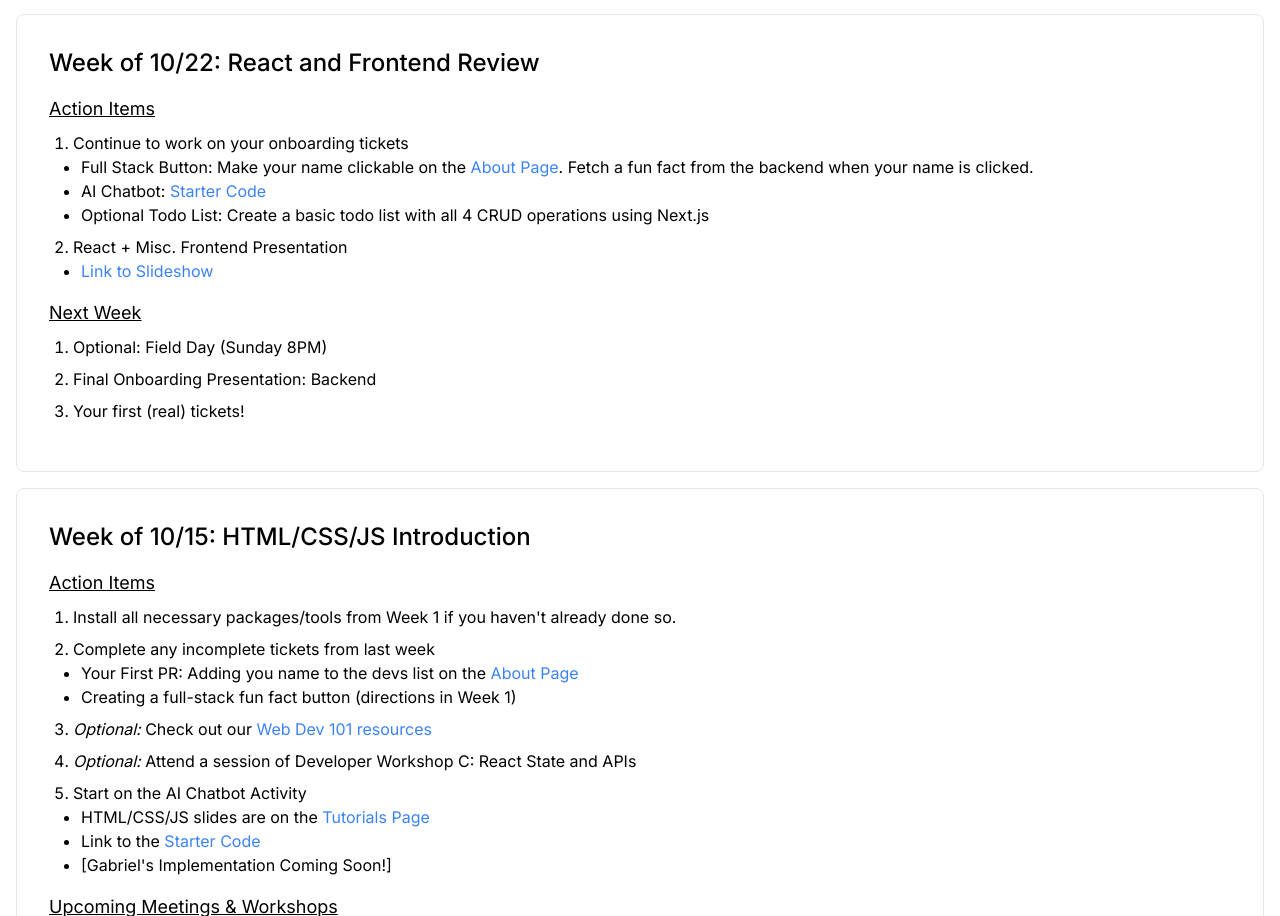
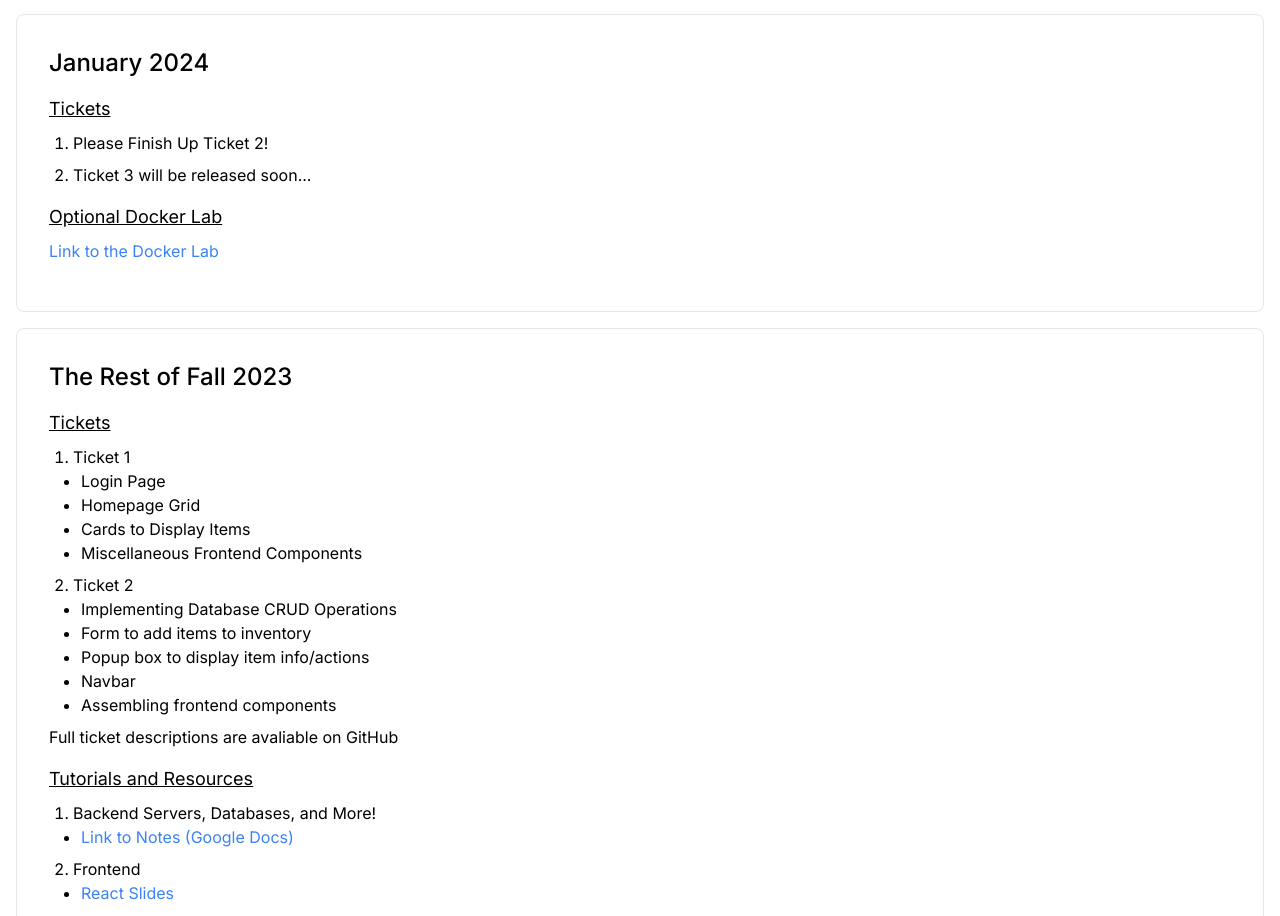
Before and after one commit to gabrielsessions/dfs-jumbocode, a Next.js app: page / in a window 1280 px wide. Shown: the part 556-1472 px from the top of the page. Built offline with nearby package versions, Linux system fonts and the light colour scheme.

Commit message:
Docker Compose

```diff
--- a/docker-compose.yml
+++ b/docker-compose.yml
@@ -1,10 +1,10 @@
 version: '3.8'
 services:
   frontend:
-    build: ./
+    build: gabrielsessions/dfs-jumbocode-intro-frontend
     ports:
       - 3000:3000
   backend:
-    build: ./backend
+    build: gabrielsessions/dfs-jumbocode-intro-backend
     ports:
-      - 80:3000
+      - 3001:3001
--- a/src/app/about/PeopleList.tsx
+++ b/src/app/about/PeopleList.tsx
@@ -2,6 +2,8 @@
 
 import { useEffect, useState } from "react";
 import Card from "@/components/Card";
+
+const SERVER = "http://localhost:3001/";
 
 /**
  * PeopleList - A Card (box) that contains a list of the people on our team
@@ -19,7 +21,7 @@ export default function PeopleList() {
   async function getFunFact(person: string): Promise<void> {
     setFunFact("Loading Fun Fact...");
     try {
-      const funFactRequest = await fetch("http://35.225.35.46/people/" + person);
+      const funFactRequest = await fetch(SERVER + "people/" + person);
 
       const funFact = await funFactRequest.text();
       setFunFact(`${person}'s Fun Fact: ${funFact}`);
@@ -34,7 +36,7 @@ export default function PeopleList() {
   useEffect(() => {
     async function checkIfBackendIsUp() {
       try {
-        await fetch("http://35.225.35.46/");
+        await fetch(SERVER);
         setFunFact("Backend server is running: Click on a name to get a fun fact!")
       }
       catch (e) {
--- /dev/null
+++ b/src/app/docker-lab/page.tsx
@@ -0,0 +1,52 @@
+import Navbar from "@/components/Navbar";
+import SlideshowIframe from "@/components/SlideshowIframe";
+import VideoIframe from "@/components/VideoIframe";
+import { generateBullets } from "../home_cards";
+
+/**
+ * Intro - Generates a page with a list of tutorial videos and slideshows
+ * @constructor
+ */
+export default function Intro() {
+
+  return (
+    <>
+      <Navbar activeTab="Tutorials"/>
+      <div className='text-center font-semibold my-4 mx-1'>
+        <h1 className='text-3xl md:text-5xl my-2 mb-4'>Intro to Docker Lab</h1>
+        <p className='font-normal'>{"A quick introduction to running Docker containers!"}</p>
+      </div>
+
+      <div className="border p-4 mx-4 my-4">
+        <h3 className="text-lg mb-4">What is Docker?</h3>
+        <p className="mb-4">Docker is a useful tool that allows developers to run software in a standardized environment (similar to JVM). Docker virtualizes an operating system (but not the underlying hardware). {"Here's"} a quick introduction to Docker from Fireship:
+
+        </p>
+        <VideoIframe link={"https://www.youtube.com/embed/Gjnup-PuquQ?si=W8U8L6csKJbc5vto"} />
+      </div>
+
+      <div className="border p-4 mx-4 my-4">
+        <h3 className="text-lg mb-4">Step 1: Install Docker</h3>
+        {"Here's"} a link to main <a href="https://docs.docker.com/engine/install/" className="text-blue-500 hover:underline">Docker installation</a> page.
+        <p>Docker Desktop will install Docker Engine (which is what we want!)</p>
+        <p>There should be an installer for most operating systems, although MacOS has had issues in the past.</p>
+
+        <p className="mt-2">Run <code className="underline">docker --version</code> in a shell to check if Docker was installed correctly. You may need to modify PATH if it shows up as an invalid command.</p>
+
+      </div>
+
+      <div className="border p-4 mx-4 my-4">
+        <h3 className="text-lg mb-4">Step 2: Running your first container</h3>
+        <p className="mb-1">Download the most recent image of Ubuntu (linux) by running <code>docker pull ubuntu:latest</code></p>
+
+        <p className="my-1">Create a new Ubuntu container by running <code>docker run -it ubuntu:latest</code></p>
+
+        <p>This should open up an Ubuntu shell. Run some linux commands to verify that the container is running Ubuntu. {"You've"} created your first Docker container, congratulations!</p>
+
+      </div>
+
+
+
+    </>
+  )
+}
--- a/src/app/home_cards.tsx
+++ b/src/app/home_cards.tsx
@@ -33,6 +33,76 @@ export function generateBullets(meetings: Array<{ title: ReactNode, bullets?: Ar
 interface CardContentInterface {
   title: string,
   body: ReactNode
+}
+
+const january = {
+  title: "January 2024",
+  body:
+  <>
+    <p className='my-2 mt-4 underline text-lg'>Tickets</p>
+    {
+      generateBullets([
+        {
+          title: <p>Please Finish Up Ticket 2!</p>,
+        },
+        {
+          title: <p>Ticket 3 will be released soon...</p>,
+        },
+      ])
+    }
+    <p className='my-2 mt-4 underline text-lg'>Optional Docker Lab</p>
+    <Link href={"/docker-lab"} className={"text-blue-500 hover:underline"}>Link to the Docker Lab</Link>
+  </>
+}
+
+const fall2023 : CardContentInterface = {
+  title: "The Rest of Fall 2023",
+  body:
+  <>
+    <p className='my-2 mt-4 underline text-lg'>Tickets</p>
+    {
+      generateBullets([
+        {
+          title: <p>Ticket 1</p>,
+          bullets: [
+            <p key={1}>Login Page</p>,
+            <p key={2}>Homepage Grid</p>,
+            <p key={3}>Cards to Display Items</p>,
+            <p key={4}>Miscellaneous Frontend Components</p>
+          ]
+        },
+        {
+          title: <p>Ticket 2</p>,
+          bullets: [
+            <p key={1}>Implementing Database CRUD Operations</p>,
+            <p key={2}>Form to add items to inventory</p>,
+            <p key={3}>Popup box to display item info/actions</p>,
+            <p key={4}>Navbar</p>,
+            <p key={5}>Assembling frontend components</p>
+          ]
+        }
+      ])
+    }
+    <p>Full ticket descriptions are avaliable on GitHub</p>
+    <p className='my-2 mt-4 underline text-lg'>Tutorials and Resources</p>
+    {
+      generateBullets([
+        {
+          title: <p>Backend Servers, Databases, and More!</p>,
+          bullets: [
+            <p key={1}><Link href={"https://docs.google.com/document/d/1REUNQRgQsoZ8DVMjXE8guH7I7MRdd2_NirdzO9NuD38/edit#heading=h.xtbepxz7y54h"} className={"text-blue-500 hover:underline"}>Link to Notes (Google Docs)</Link></p>,
+          ]
+        },
+        {
+          title: <p>Frontend</p>,
+          bullets: [
+            <p key={1}><Link href="https://docs.google.com/presentation/d/1ZQIVk2bgqclszg7OdAxbqMFvLU4V7ttyZ21R4B0VyJo/edit?usp=sharing" className={"text-blue-500 hover:underline"}>React Slides</Link></p>,
+          ]
+        }
+      ])
+    }
+
+  </>
 }
 
 const week3: CardContentInterface = {
@@ -268,7 +338,7 @@ const week0: CardContentInterface = {
 
 // Array of cards to display on the homepage
 const cards: Array<CardContentInterface> = [
-  week3, week2, week1, week0
+  january,fall2023, week3, week2, week1, week0
 ]
 
 
--- a/src/app/page.tsx
+++ b/src/app/page.tsx
@@ -27,8 +27,8 @@ export default function Home() {
               <p>You should plan on attending <span className={"font-semibold italic"}>at least</span> one meeting per
                 week!</p>
               <ul className={"list-disc my-2"}>
-                <li className={"ml-6 list-item"}>Tuesday 7:30 - 8:30 PM: JCC 501</li>
-                <li className={"ml-6 list-item"}>Thursday 7:30 - 8:30 PM: SEC 327</li>
+                <li className={"ml-6 list-item"}>Spring Meeting #1 TBD</li>
+                <li className={"ml-6 list-item"}>Spring Meeting #2 TBD</li>
               </ul>
               <p className='my-2 mt-4 underline text-lg'>Hack Night</p>
               <p className={"-mb-4"}>Sunday 7:00 - 8:00 PM: JCC 170</p>
```
Also changed, not shown: 2 other files (tests, documents, lock files or other folders).
